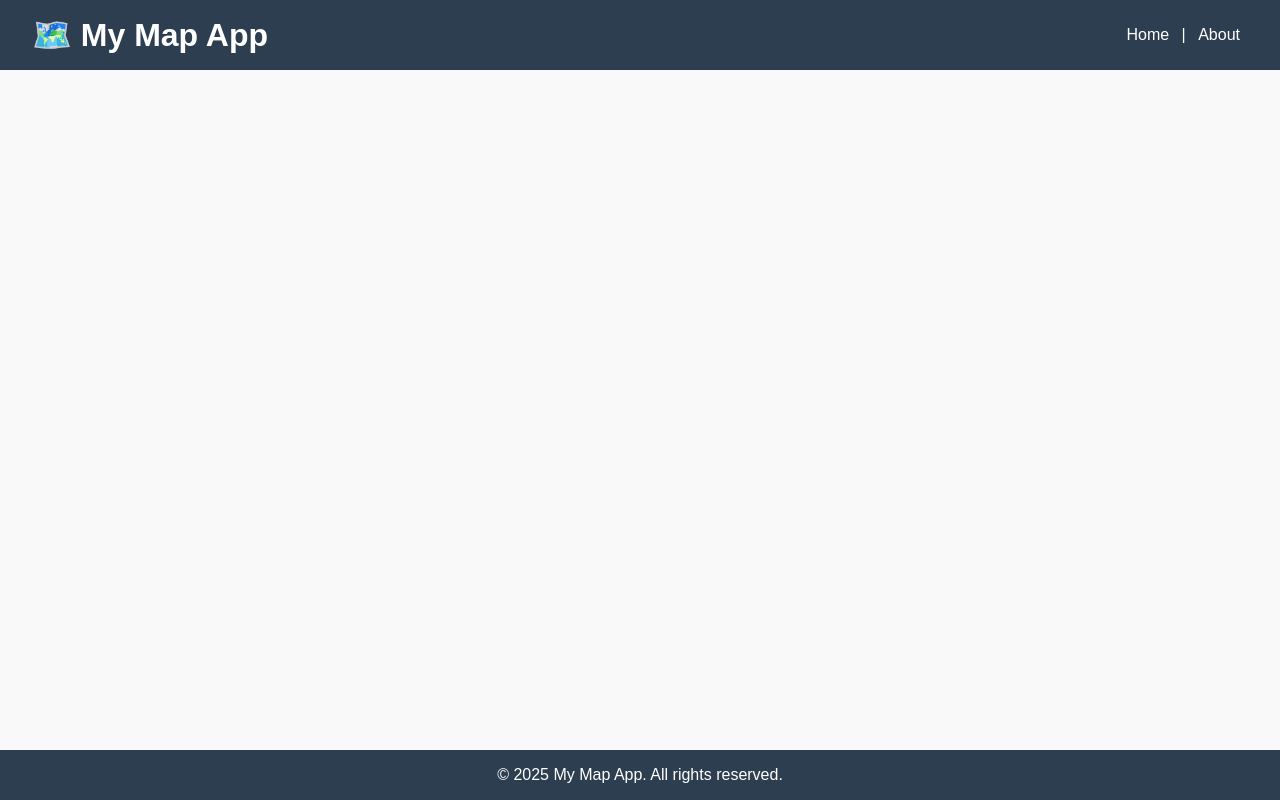
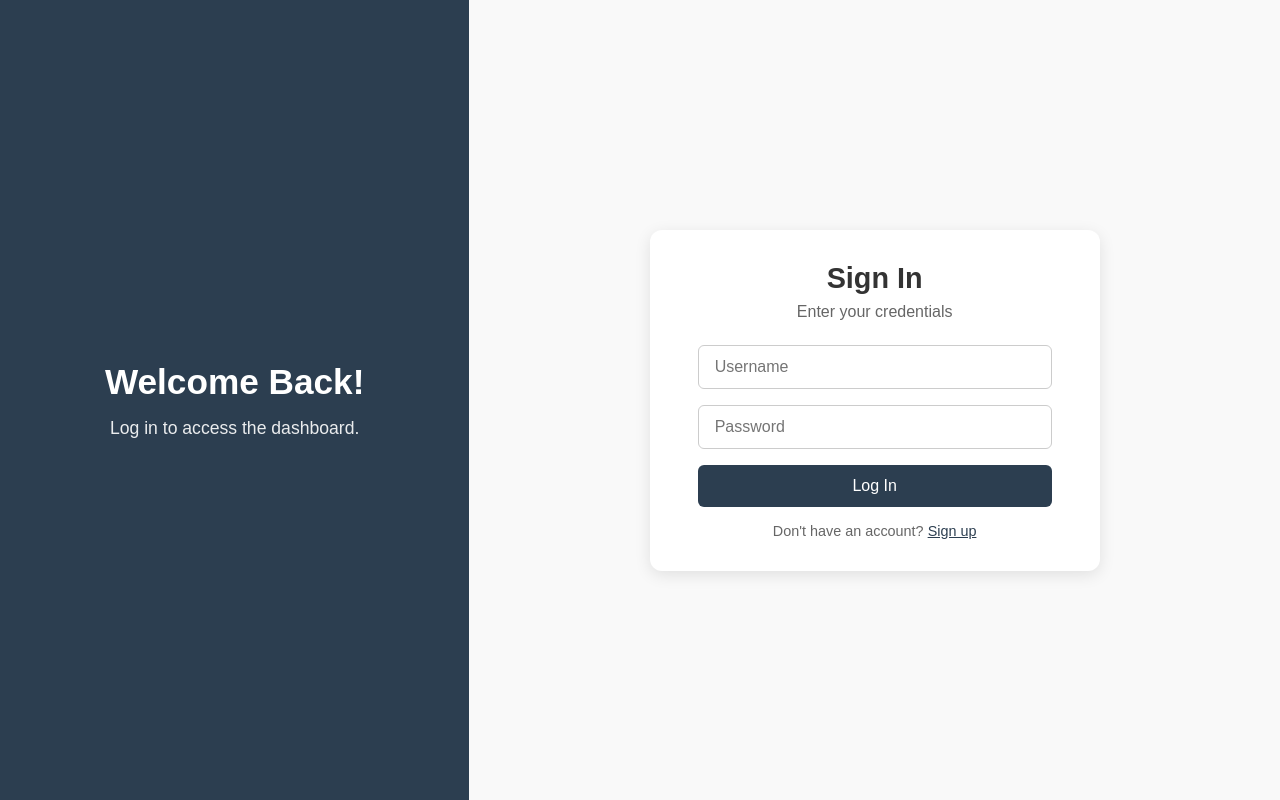
Before and after one commit to lopharb/traffic_monitor_fe, a Vue app: page /auth in a window 1280 px wide. Built offline with nearby package versions, Linux system fonts and the light colour scheme.

Commit message:
login/register page

```diff
--- a/src/App.vue
+++ b/src/App.vue
@@ -1,13 +1,13 @@
 <!-- src/App.vue -->
 <template>
 	<div id="app">
-		<HeaderComponent />
+		<HeaderComponent v-if="$route.path !== '/auth'" />
 
 		<main class="app-content">
 			<router-view />
 		</main>
 
-		<FooterComponent />
+		<FooterComponent v-if="$route.path !== '/auth'" />
 	</div>
 </template>
 
@@ -43,8 +43,4 @@ body {
 	font-family: sans-serif;
 	background-color: #f9f9f9;
 }
-.app-content {
-	flex: 1;
-	padding: 1rem 2rem;
-}
 </style>
--- /dev/null
+++ b/src/components/AuthCard.vue
@@ -0,0 +1,73 @@
+<template>
+	<div class="auth-card">
+		<!-- Logo / App Icon -->
+		<div v-if="$slots.logo" class="auth-logo">
+			<slot name="logo"></slot>
+		</div>
+
+		<!-- Title & Subtitle -->
+		<div class="auth-header">
+			<h2>{{ title }}</h2>
+			<p v-if="subtitle" class="subtitle">{{ subtitle }}</p>
+		</div>
+
+		<!-- Content -->
+		<div class="auth-content">
+			<slot></slot>
+		</div>
+	</div>
+</template>
+
+<script>
+export default {
+	name: "AuthCard",
+	props: {
+		title: {
+			type: String,
+			required: true,
+		},
+		subtitle: {
+			type: String,
+			default: null,
+		},
+	},
+};
+</script>
+
+<style scoped>
+.auth-card {
+	background: #fff;
+	padding: 2rem 3rem;
+	border-radius: 12px;
+	box-shadow: 0 4px 16px rgba(0, 0, 0, 0.1);
+	width: 100%;
+	max-width: 450px;
+	text-align: center;
+}
+
+.auth-logo {
+	margin-bottom: 1rem;
+}
+
+.auth-logo img {
+	height: 50px;
+}
+
+.auth-header h2 {
+	margin-bottom: 0.5rem;
+	font-size: 1.8rem;
+	color: #333;
+}
+
+.subtitle {
+	color: #666;
+	font-size: 1rem;
+	margin-bottom: 1.5rem;
+}
+
+.auth-content {
+	display: flex;
+	flex-direction: column;
+	gap: 1rem;
+}
+</style>
--- /dev/null
+++ b/src/components/AuthLayout.vue
@@ -0,0 +1,44 @@
+<template>
+	<div class="auth-layout">
+		<div class="left-panel">
+			<slot name="left"></slot>
+		</div>
+		<div class="right-panel">
+			<slot name="right"></slot>
+		</div>
+	</div>
+</template>
+
+<script>
+export default {
+	name: "AuthLayout",
+};
+</script>
+
+<style scoped>
+.auth-layout {
+	display: flex;
+	height: 100vh;
+	width: 100%;
+}
+
+.left-panel {
+	flex: 1;
+	background-color: #2c3e50; /* Dark theme */
+	color: white;
+	display: flex;
+	align-items: center;
+	justify-content: center;
+	flex-direction: column;
+	padding: 2rem;
+	text-align: center;
+}
+
+.right-panel {
+	flex: 2;
+	background-color: #fff;
+	display: flex;
+	align-items: center;
+	justify-content: center;
+}
+</style>
--- a/src/router.js
+++ b/src/router.js
@@ -1,12 +1,18 @@
 // src/router.js
 import { createRouter, createWebHistory } from "vue-router";
 import HomeView from "./views/HomeView.vue";
+import AuthView from "./views/AuthView.vue";
 
 const routes = [
 	{
 		path: "/",
 		name: "Home",
 		component: HomeView,
+	},
+	{
+		path: "/auth",
+		name: "Auth",
+		component: AuthView,
 	},
 ];
 
--- /dev/null
+++ b/src/views/AuthView.vue
@@ -0,0 +1,174 @@
+<template>
+	<div class="auth-layout">
+		<!-- Left Panel -->
+		<div class="left-panel">
+			<h1>{{ isLogin ? "Welcome Back!" : "Join Us" }}</h1>
+			<p>{{ isLogin ? "Log in to access the dashboard." : "Sign up to get started." }}</p>
+		</div>
+
+		<!-- Right Panel -->
+		<div class="right-panel">
+			<AuthCard
+				:title="isLogin ? 'Sign In' : 'Create Account'"
+				:subtitle="isLogin ? 'Enter your credentials' : 'Fill in your details'"
+			>
+				<form @submit.prevent="handleSubmit" class="auth-form">
+					<!-- Register fields -->
+					<input v-model="form.email" type="email" placeholder="Email" v-if="!isLogin" required />
+
+					<!-- Common fields -->
+					<input v-model="form.username" placeholder="Username" required />
+					<input v-model="form.password" type="password" placeholder="Password" required />
+
+					<!-- Submit Button -->
+					<button type="submit">{{ isLogin ? "Log In" : "Register" }}</button>
+
+					<!-- Toggle Link -->
+					<p class="small-text">
+						{{ isLogin ? "Don't have an account?" : "Already have an account?" }}
+						<a href="#" @click.prevent="toggleMode">
+							{{ isLogin ? "Sign up" : "Log in" }}
+						</a>
+					</p>
+				</form>
+			</AuthCard>
+		</div>
+	</div>
+</template>
+
+<script>
+import AuthCard from "@/components/AuthCard.vue";
+
+export default {
+	name: "AuthView",
+	components: {
+		AuthCard,
+	},
+	data() {
+		return {
+			isLogin: true,
+			form: {
+				username: "",
+				email: "",
+				password: "",
+			},
+		};
+	},
+	methods: {
+		toggleMode() {
+			this.isLogin = !this.isLogin;
+		},
+		async handleSubmit() {
+			const endpoint = this.isLogin ? "/login" : "/register";
+			const body = this.isLogin
+				? { username: this.form.username, password: this.form.password }
+				: { username: this.form.username, email: this.form.email, password: this.form.password };
+
+			try {
+				const response = await fetch(`http://localhost:8000/api/v1/auth${endpoint}`, {
+					method: "POST",
+					headers: { "Content-Type": "application/json" },
+					body: JSON.stringify(body),
+				});
+
+				if (!response.ok) throw new Error(`${this.isLogin ? "Login" : "Registration"} failed`);
+
+				const data = await response.json();
+
+				// Save token and redirect
+				if (data.access_token) {
+					localStorage.setItem("token", data.access_token);
+				}
+
+				this.$router.push("/");
+			} catch (error) {
+				alert(`${this.isLogin ? "Login" : "Registration"} failed`);
+				console.error(error);
+			}
+		},
+	},
+};
+</script>
+
+<style scoped>
+.auth-layout {
+	display: flex;
+	height: 100vh;
+	width: 100%;
+	font-family: "Arial", sans-serif;
+}
+
+/* Left Panel */
+.left-panel {
+	flex: 1;
+	background-color: #2c3e50; /* Solid brand color */
+	color: white;
+	display: flex;
+	flex-direction: column;
+	justify-content: center;
+	align-items: center;
+	padding: 2rem;
+	text-align: center;
+}
+
+.left-panel h1 {
+	margin-bottom: 1rem;
+	font-size: 2.2rem;
+}
+
+.left-panel p {
+	font-size: 1.1rem;
+	opacity: 0.9;
+}
+
+/* Right Panel */
+.right-panel {
+	flex: 2;
+	background-color: #f9f9f9;
+	display: flex;
+	align-items: center;
+	justify-content: center;
+}
+
+/* Form Styles */
+.auth-form {
+	width: 100%;
+	max-width: 360px;
+}
+
+.auth-form input {
+	width: 100%;
+	padding: 0.75rem 1rem;
+	margin-bottom: 1rem;
+	border: 1px solid #ccc;
+	border-radius: 6px;
+	font-size: 1rem;
+}
+
+.auth-form button {
+	width: 100%;
+	padding: 0.75rem;
+	background-color: #2c3e50;
+	color: white;
+	border: none;
+	border-radius: 6px;
+	font-size: 1rem;
+	cursor: pointer;
+}
+
+.auth-form button:hover {
+	background-color: #1a252f;
+}
+
+.small-text {
+	margin-top: 1rem;
+	font-size: 0.9rem;
+	color: #666;
+}
+
+.small-text a {
+	color: #2c3e50;
+	text-decoration: underline;
+	cursor: pointer;
+}
+</style>
--- a/src/views/HomeView.vue
+++ b/src/views/HomeView.vue
@@ -107,10 +107,10 @@ export default {
 }
 .content-table {
 	display: table;
-	width: 100%;
-	height: 100%;
+	width: 98%;
+	height: 98%;
 	table-layout: fixed;
-	margin: 10px;
+	margin: 1%;
 }
 .map-container {
 	width: 100%;
```
